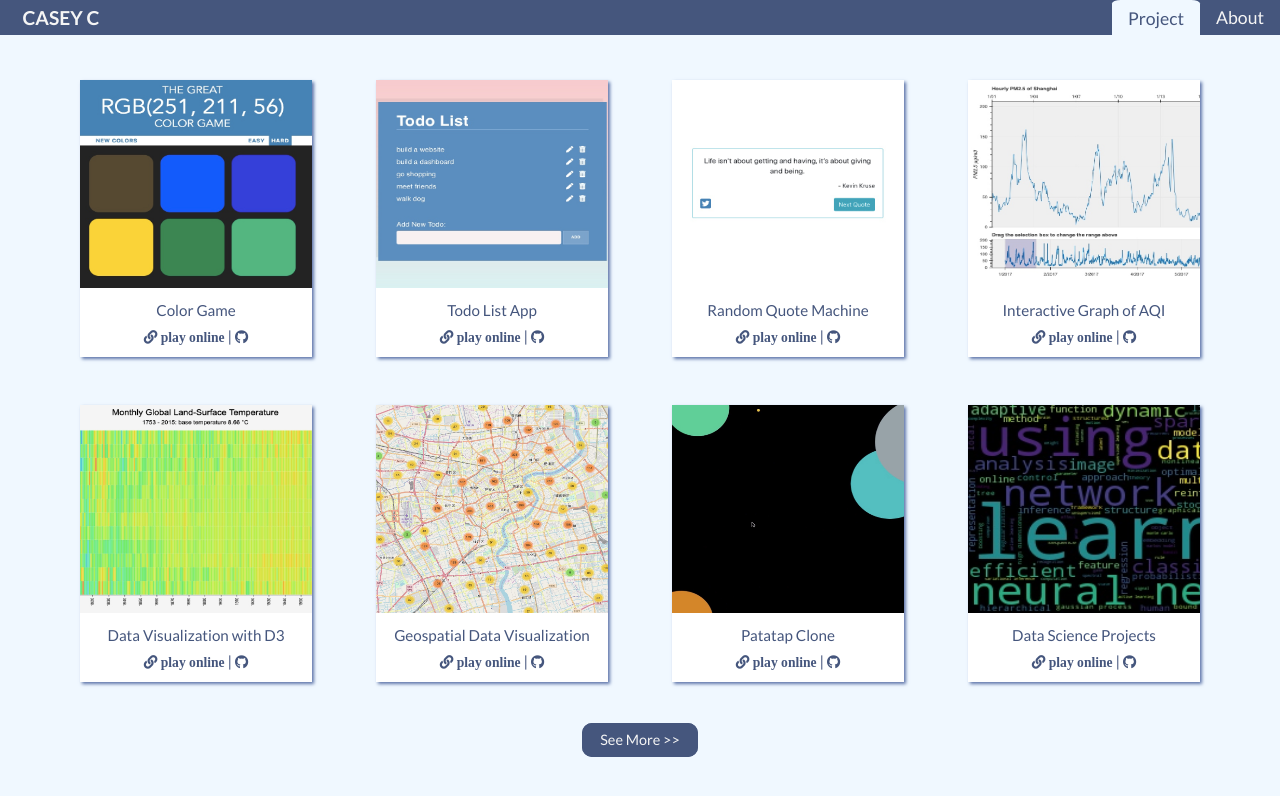
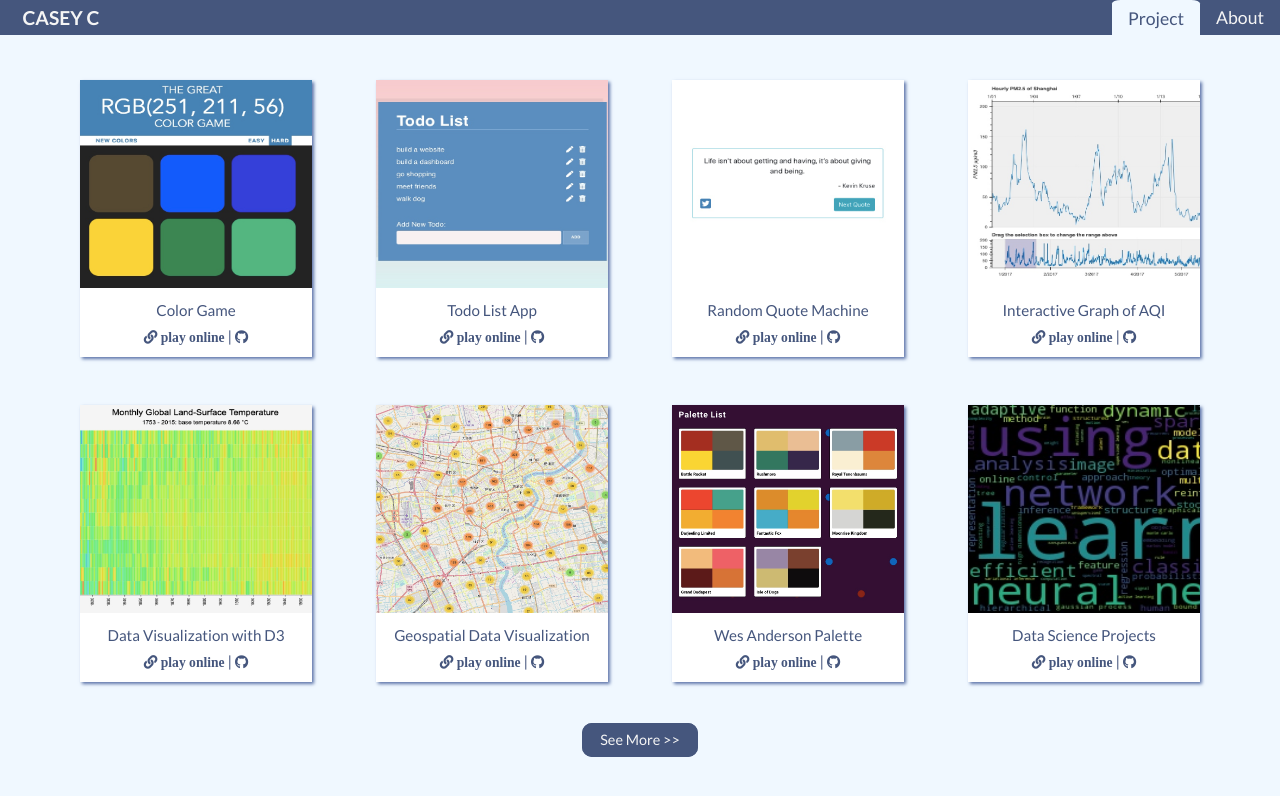
Before and after one commit to casey0808/portfolio-react, a React (Create React App) app: page / in a window 1280 px wide. Shown: the top 796 px of the page. Built offline with nearby package versions, Linux system fonts and the light colour scheme.

Commit message:
update project

```diff
--- a/src/Images.js
+++ b/src/Images.js
@@ -3,10 +3,10 @@ import colorgame from './img/colorgame.png';
 import ds from './img/ds.png';
 import heatmap from './img/heatmap.png';
 import markercluster from './img/markercluster.png';
-import patatap from './img/patatap.png';
+// import patatap from './img/patatap.png';
 import random_quote from './img/random_quote.png';
-// import survey_form from './img/survey_form.png';
 import todo_list from './img/todo_list.png';
+import wes from './img/wes.png';
 
 const Images =[
     colorgame,
@@ -15,7 +15,7 @@ const Images =[
     aqi_shanghai,
     heatmap,
     markercluster,
-    patatap,
+    wes,
     ds
 ];
 
--- a/src/Project.js
+++ b/src/Project.js
@@ -15,7 +15,7 @@ class Project extends Component {
                     <Tile src={Images[3]} text="Interactive Graph of AQI" link="http://casey0808.github.io/aqi_shanghai/pm25_sh.html" github="https://github.com/casey0808/aqi_shanghai" />
                     <Tile src={Images[4]} text="Data Visualization with D3" link="https://casey0808.github.io/fcc-data-visualization/" github="https://github.com/casey0808/fcc-data-visualization" />
                     <Tile src={Images[5]} text="Geospatial Data Visualization" link="https://cancui.work/real_estate_study/" github="https://github.com/casey0808/real_estate_study" />
-                    <Tile src={Images[6]} text="Patatap Clone" link="http://casey0808.github.io/web_development/patatap_clone/circles.html" github="https://github.com/casey0808/web_development" />
+                    <Tile src={Images[6]} text="Wes Anderson Palette" link="http://casey0808.github.io/wes-anderson-palette" github="https://github.com/casey0808/wes-anderson-palette" />
                     <Tile src={Images[7]} text="Data Science Projects" link="https://cancui.work/datacamp_projects/" github="https://github.com/casey0808/datacamp_projects" />
                 </div>
                 <a className="button" href="https://casey0808.github.io/project.html" target="_blank" rel="noopener noreferrer">See More >></a>
```
Also changed, not shown: src/img/wes.png (added).
